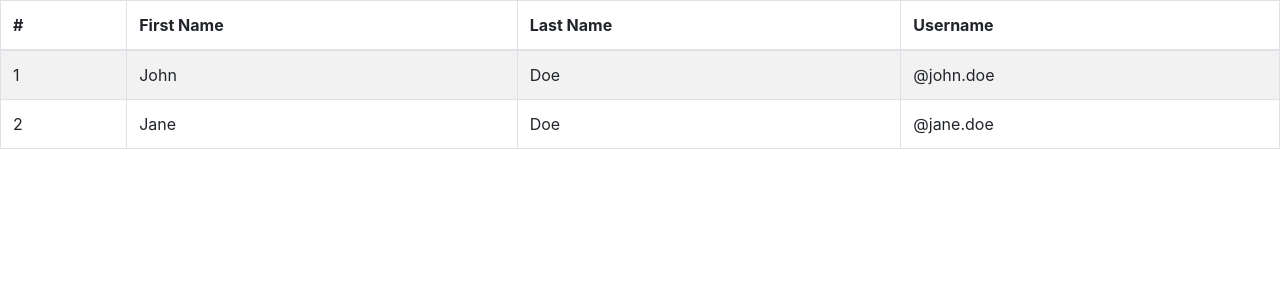
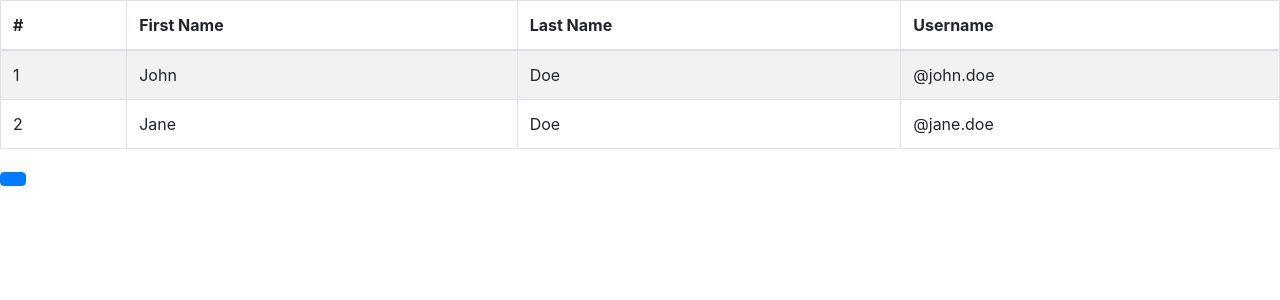
Before and after one commit to ElliotRedhead/YourInventoryManager, a React app in the folder client/: page /Inventory in a window 1280 px wide. Shown: the top 300 px of the page. Built offline with nearby package versions, Linux system fonts and the light colour scheme.

Commit message:
Fetch all products.

```diff
--- a/client/src/inventory/Inventory.tsx
+++ b/client/src/inventory/Inventory.tsx
@@ -1,9 +1,22 @@
-import React from "react";
-import { Table } from "react-bootstrap";
+import React, { useEffect } from "react";
+import { Table, Button } from "react-bootstrap";
 
 const Inventory = () => {
 
+	const handleButton = () => {
+		fetch("/products/all", {
+		})
+			.then(response => {
+				console.log(response);
+				return response;
+			})
+			.then(data => {return data.text()})
+			.then(parsed => console.log(parsed))
+			.catch(error=>console.log(error));
+		}
+
 	return (
+		<>
 		<Table striped bordered hover>
 			  <thead>
 				<tr>
@@ -28,6 +41,9 @@ const Inventory = () => {
 				</tr>
 			</tbody>
 		</Table>
+		<Button onClick={handleButton}></Button>
+		</>
+
 	);
 };
 
```
